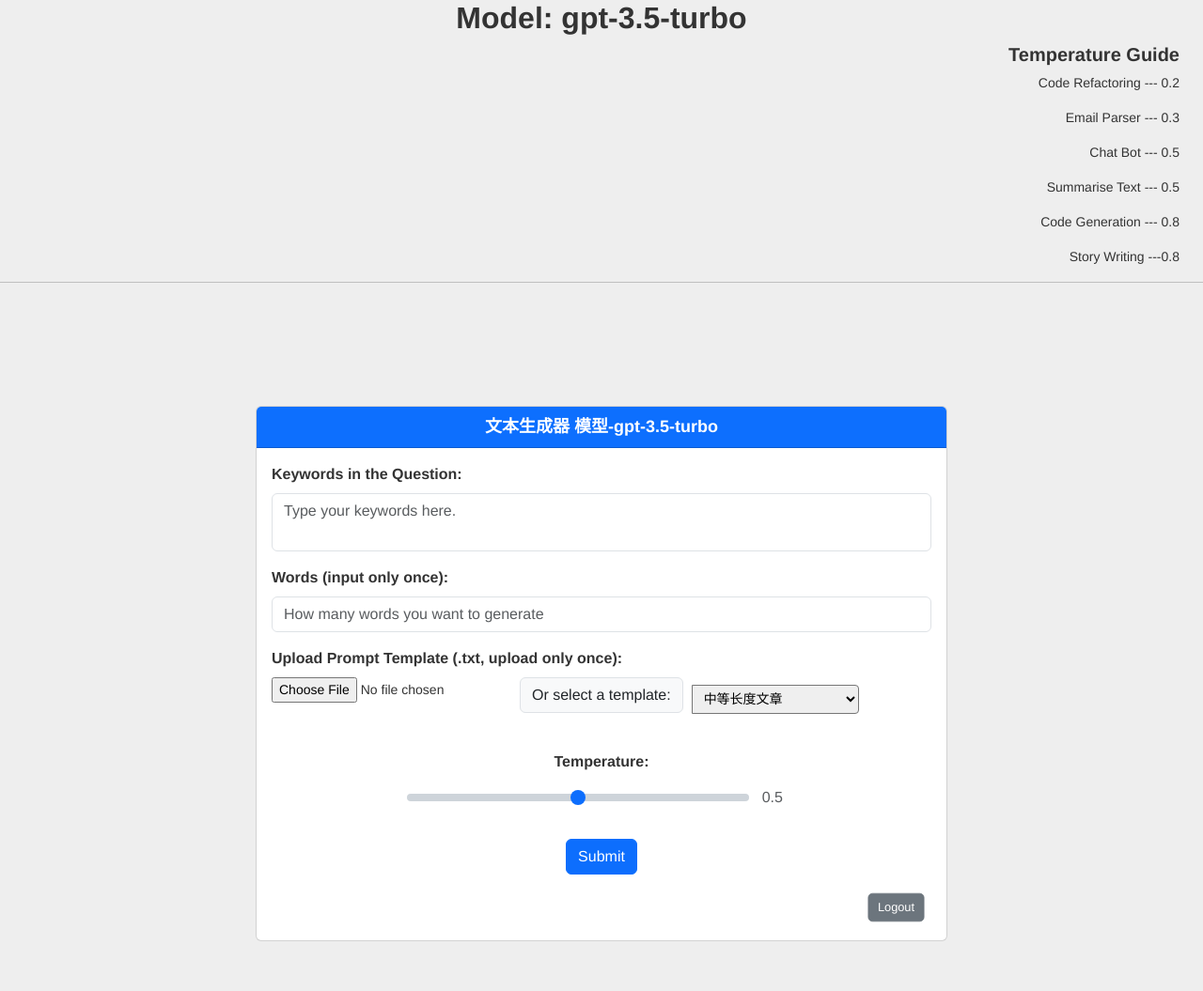
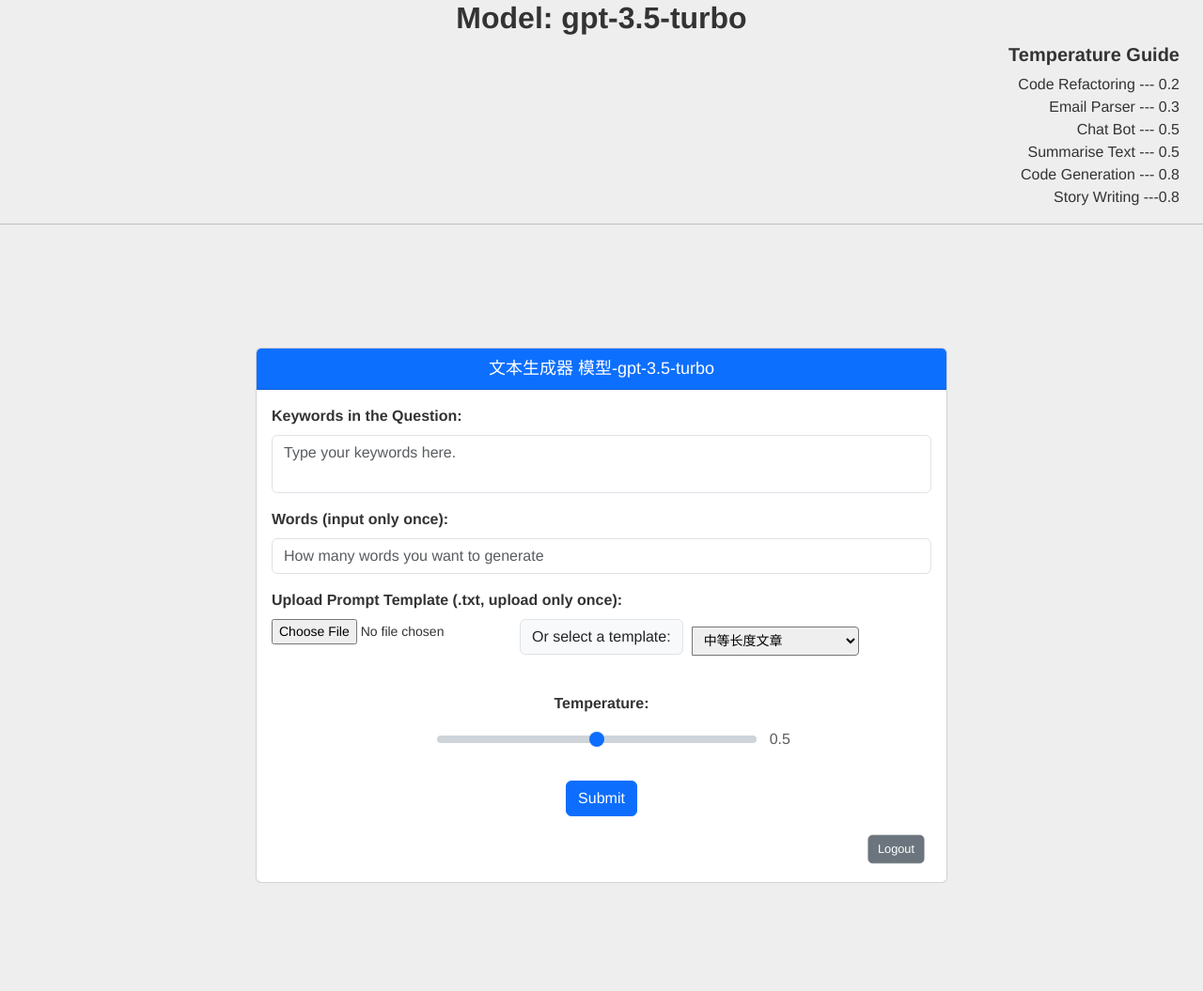
Before and after one commit to kangjian99/ChatGPTweb, a Flask app: page / in a window 1280 px wide. Shown: the top 1055 px of the page at 94% size. After the commit the page ends 940 px from the top, so only its background shows below. Run offline with Flask 2, Linux system fonts and the light colour scheme; the visitor is signed in with stand-in values (Sample User, id 1); some libraries are stand-ins or nearby versions.

Commit message:
Add files via upload

```diff
--- a/templates/chat.html
+++ b/templates/chat.html
@@ -17,12 +17,12 @@
     <h1 align="center">Model: {{ model }}</h1>
     <div align="right"  style="margin-right: 25px;">
             <h2>Temperature Guide</h2>
-            <p>Code Refactoring --- 0.2</p>
-            <p>Email Parser --- 0.3</p>
-            <p>Chat Bot --- 0.5</p>
-            <p>Summarise Text --- 0.5</p>
-            <p>Code Generation --- 0.8</p>
-            <p>Story Writing ---0.8</p>
+            Code Refactoring --- 0.2<br>
+            Email Parser --- 0.3<br>
+            Chat Bot --- 0.5<br>
+            Summarise Text --- 0.5<br>
+            Code Generation --- 0.8<br>
+            Story Writing ---0.8</p>
     </div>
     </div>
         <hr />
@@ -31,7 +31,7 @@
     <div class="row justify-content-center align-items-center vh-100">
         <div class="col-md-8">
             <div class="card">
-                <div class="card-header text-center" style="font-weight:bold">文本生成器  模型-{{ model }}</div>
+                <div class="card-header text-center">文本生成器  模型-{{ model }}</div>
                 <div class="card-body">
                     {% if message %} {{ message }} {% endif %}
                     <form method="post" onsubmit="submit.disabled=true" enctype="multipart/form-data">
@@ -58,7 +58,7 @@
                         </div>
                         <div class="form-group mx-5" align="center">
                             <label for="temperature">Temperature:</label>
-                            <div class="range-container">
+                            <div class="range-container" style="margin-left: 40px;">
                                 <input type="range" class="form-range" name="temperature" id="tem" min=0 max=1 step=0.1 value=0.5 oninput="document.getElementById('num').value = this.value" title="Temperature slider" class="custom-range">
                                 <input type="text" id="num" placeholder="0.5" style="border: none;background: none; width: 50px;" disabled class="form-control">
                             </div>
```
